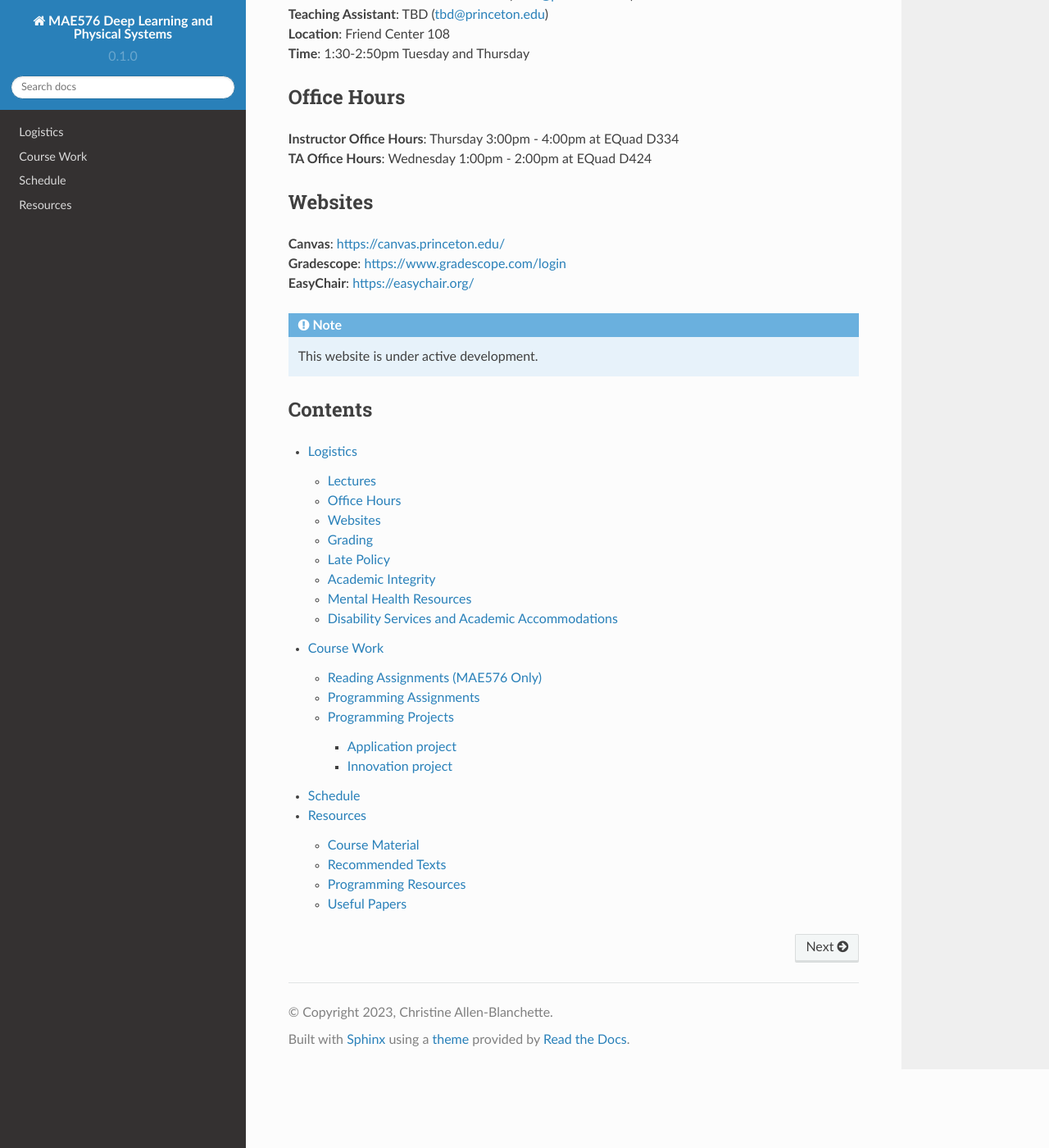
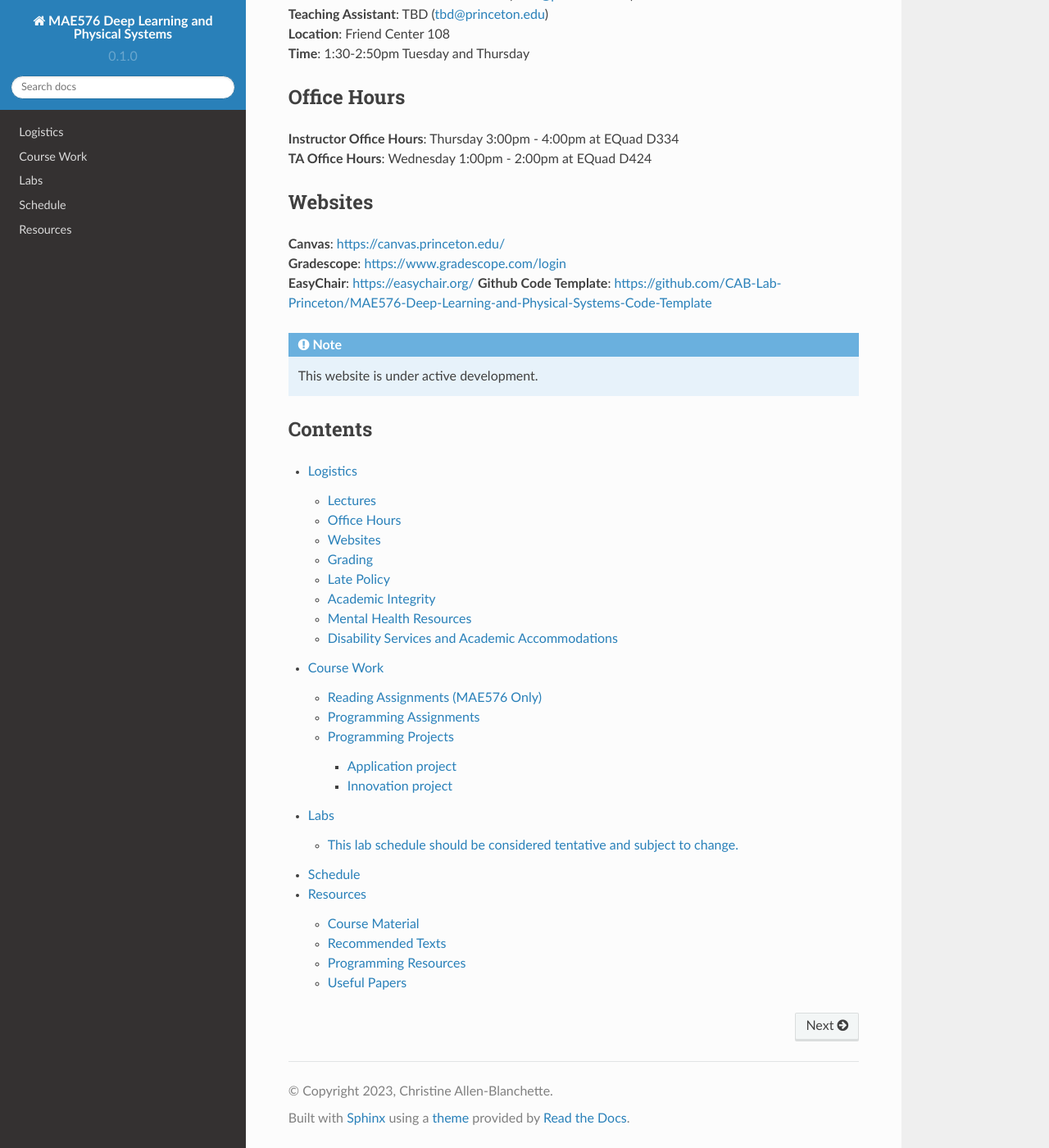
Before and after one commit to CAB-Lab-Princeton/MAE576-Deep-Learning-and-Physical-Systems, a Sphinx documentation site: the page built from docs/source/index.rst, in a window 1280 px wide and 1400 px high, scrolled down 474 px. Shown: the whole window at 82% size. Built offline with Sphinx 7.4.7 and the Read the Docs theme 2.0.0, drawn with Linux system fonts in a browser that asks for light colours.

Commit message:
Updated Layout and Added Assignments Tab

```diff
--- /dev/null
+++ b/docs/source/assignments.rst
@@ -0,0 +1,18 @@
+Labs
+=====
+
+This lab schedule should be considered tentative and subject to change.
+------------
+    - Lab 1 - `Dataset preprocessing and learning curves <https://drive.google.com/file/d/1tUBRbPJiXXWQV6UJRSa46D6yiMXOai0v/view?usp=drive_link>`_
+    - Lab 2 - `Hyperparameter tuning <https://drive.google.com/file/d/1gxanDGe89zleQZqAUI0ikAjr8FzKjITB/view?usp=drive_link>`_
+    - Lab 3 - `Backpropogation <https://drive.google.com/file/d/1-DSORKsmRtHNKfLbzwqYWQLmOfAUv5Q4/view?usp=drive_link>`_
+    - Lab 6 - `Group convolutional neural network <https://drive.google.com/file/d/1BG-UfzOT3vmiaiDWIr7PtYFAji5ejFYm/view?usp=drive_link>`_
+    - Lab 9 - `Introduction to RL <https://drive.google.com/file/d/1xfpW5Eyyfd9ZFHE-pBpfl65zcLGtMD2Q/view?usp=drive_link>`_
+    - Lab 10 - `MLP diagonal Gaussian policy <https://drive.google.com/file/d/1TqDBYtTh1R-b-8eMComxkpKu4qMfh1bl/view?usp=drive_link>`_
+    - Lab 11 - `TD3 algorithm <https://drive.google.com/file/d/1JqDerDkOKdiWnVINLkywZDu0xQ9-vU4b/view?usp=drive_link>`_
+
+
+
+
+.. autosummary::
+   :toctree: generated
--- a/docs/source/index.rst
+++ b/docs/source/index.rst
@@ -27,6 +27,7 @@ Websites
 **Canvas**: `<https://canvas.princeton.edu/>`_ |br|
 **Gradescope**: `<https://www.gradescope.com/login>`_ |br|
 **EasyChair**: `<https://easychair.org/>`_
+**Github Code Template**: `<https://github.com/CAB-Lab-Princeton/MAE576-Deep-Learning-and-Physical-Systems-Code-Template>`_
 
 .. note::
    This website is under active development.
--- a/docs/source/resources.rst
+++ b/docs/source/resources.rst
@@ -15,6 +15,7 @@ Programming Resources
     - `Numpy for MATLAB users <https://numpy.org/doc/stable/user/numpy-for-matlab-users.html>`_
     - `Programming principles <http://web.mit.edu/6.005/www/fa15/classes/04-code-review/>`_
     - `Numpy docstring guide <https://numpydoc.readthedocs.io/en/latest/format.html>`_
+    - `Getting started with Git <https://docs.google.com/document/d/1qHYdZZdHVF2gPAigmfvf5vX8_AGTTuAB/edit?usp=drive_link&ouid=106285010164475960987&rtpof=true&sd=true>`
 
 Useful Papers
 ------------
```
Also changed, not shown: other parts of docs/source/index.rst (+1 -0 lines).
